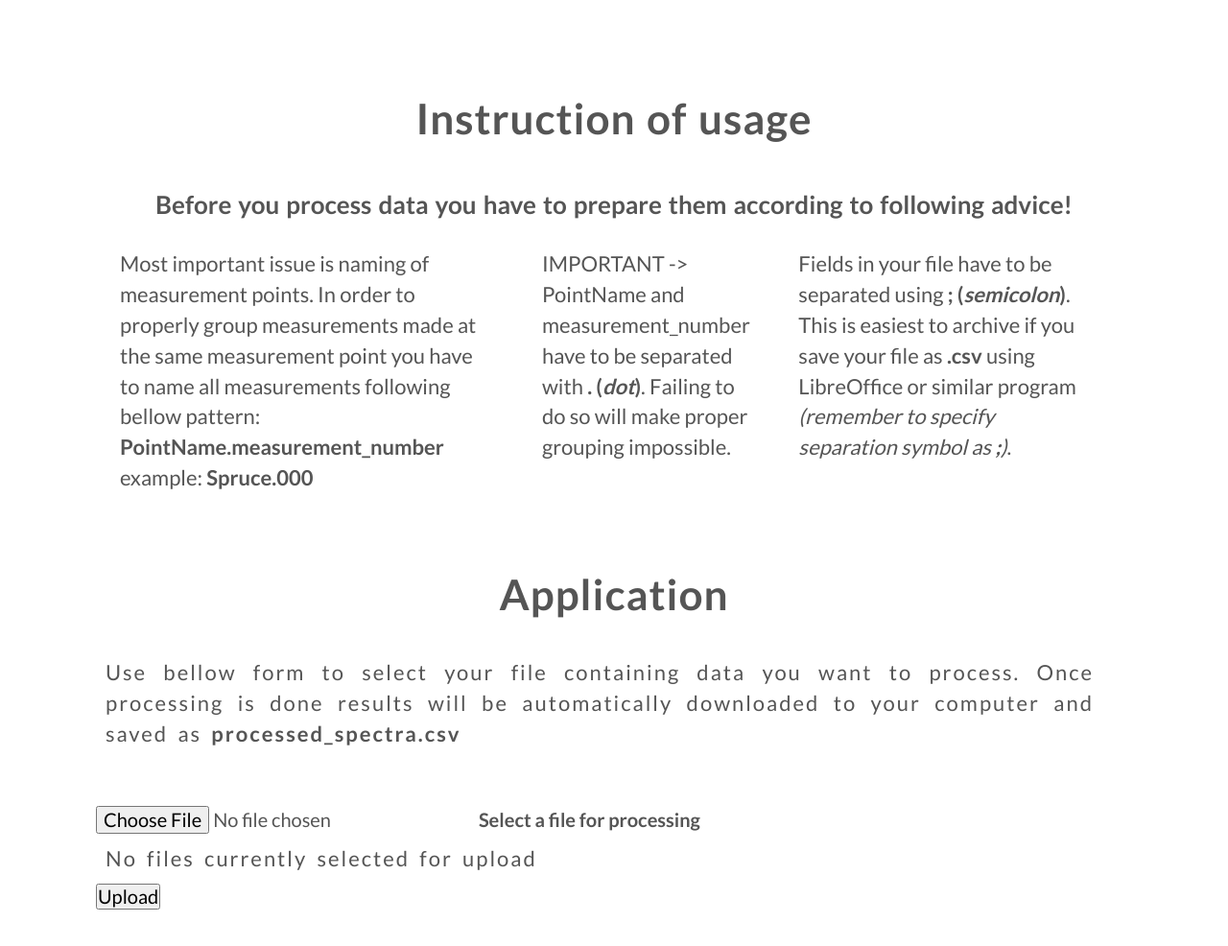
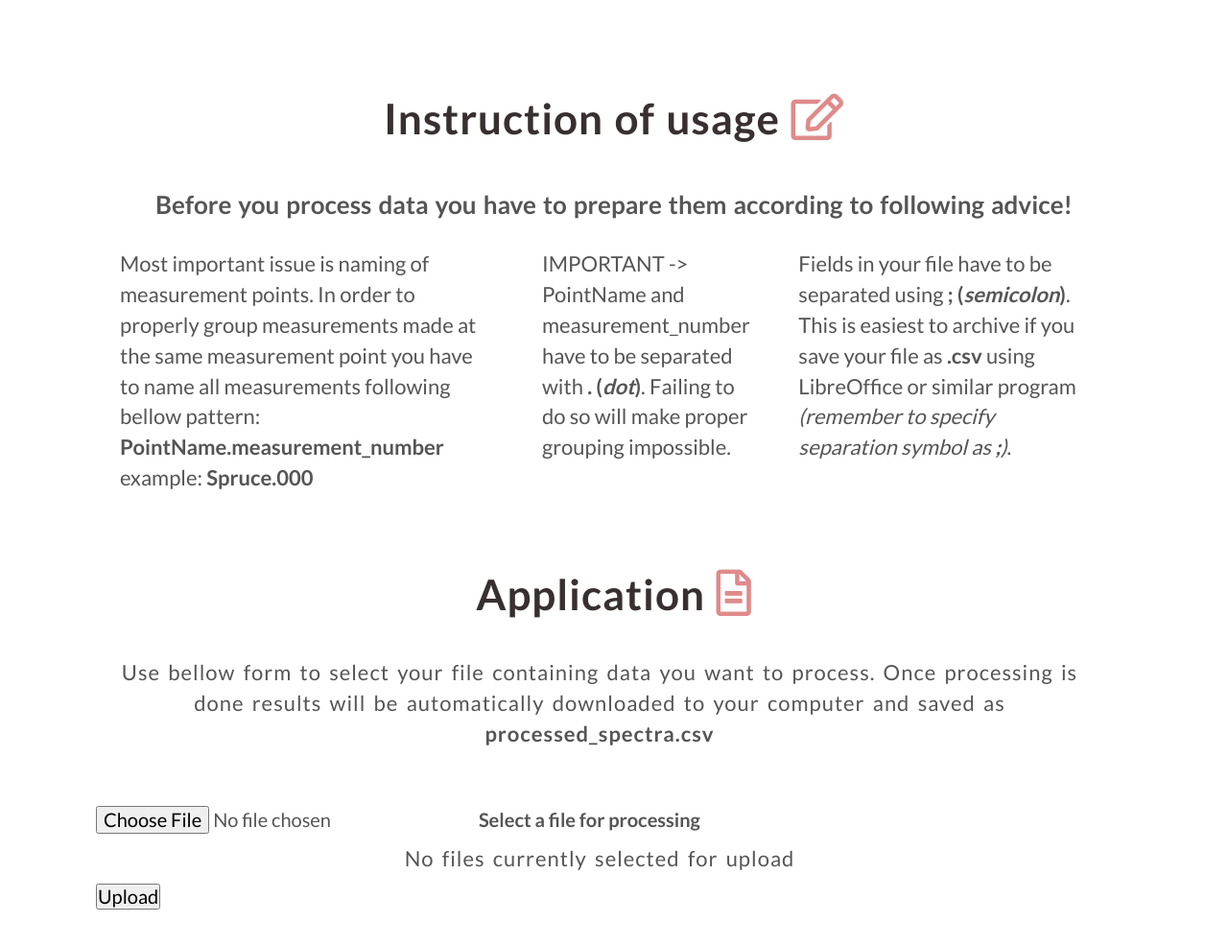
Before and after one commit to dominikjankowski/Spectrometer-utility-tool, a plain HTML site: page index.html in a window 1280 px wide. Shown: the part 1190-2176 px from the top of the page at 96% size. Drawn offline with Linux system fonts and the light colour scheme.

Commit message:
dzień drugi 2

```diff
--- a/index.html
+++ b/index.html
@@ -14,7 +14,7 @@
 </h1>
 
        <section class="sc-first">
-            <h2>Introduction</h2>
+            <h2>Introduction <i class="fas fa-angle-double-down"></i></h2>
             <section class="paragraphs">
                 <p>Aim of this website is to deliver online facility for processing of spectrometer data (mainly from ASD FieldSpec 3 and 4).</p>
                 <p>Processed data consist of averaged measurements for particular measurement point, standard deviation of measurements and number of vegetation indices calculated on averaged spectra.</p>
@@ -113,7 +113,7 @@
         </table>
     </section>
     <section class="sc-second">
-        <h2>Instruction of usage</h2>
+        <h2>Instruction of usage <i class="far fa-edit"></i></h2>
         <h4>Before you process data you have to prepare them according to following advice!</h4>
         <section class="paragraphs">
         <p>Most important issue is naming of measurement points. In order to properly group measurements made at the same measurement point you have to name all measurements following bellow pattern: <strong>PointName.measurement_number</strong> example: <strong>Spruce.000</strong></p>
@@ -122,7 +122,7 @@
         </section>
     </section>
     <section class="sc-third">
-        <h2>Application</h2>
+        <h2>Application <i class="far fa-file-alt"></i></h2>
         <p>Use bellow form to select your file containing data you want to process. Once processing is done results will be automatically downloaded to your computer and saved as <strong>processed_spectra.csv</strong></p>
         <form action="/" method="post" enctype="multipart/form-data">
             <div>
--- a/style.css
+++ b/style.css
@@ -48,6 +48,7 @@ h2 {
     font-size: 220%;
     word-spacing: 2px;
     text-align: center;
+    color: #383030;
 
 }
 h4{
@@ -65,6 +66,11 @@ p{
     padding: 10px;
 
 }
+.fa-edit, .fa-file-alt, .fa-angle-double-down{
+    font-size: 110%;
+    color: #d25959;
+    opacity: 0.7;
+}
 /*-----------------------------------------------------*/
 
 /*Introduction*/
@@ -81,7 +87,8 @@ table {
     width: 100%;
     border-collapse: collapse;
     border: 3px solid ;
-    margin-top: 50px
+    margin-top: 50px;
+    color: #383030;
 }
 
 thead th{
@@ -118,9 +125,9 @@ caption{
     margin-bottom: 30px;
 }
 .sc-third p{
-    word-spacing: 4px;
-    letter-spacing: 2px;
-    text-align: justify;
+    word-spacing: 3px;
+    letter-spacing: 1px;
+    text-align: center;
 }
 form{
     margin-top: 50px
```
